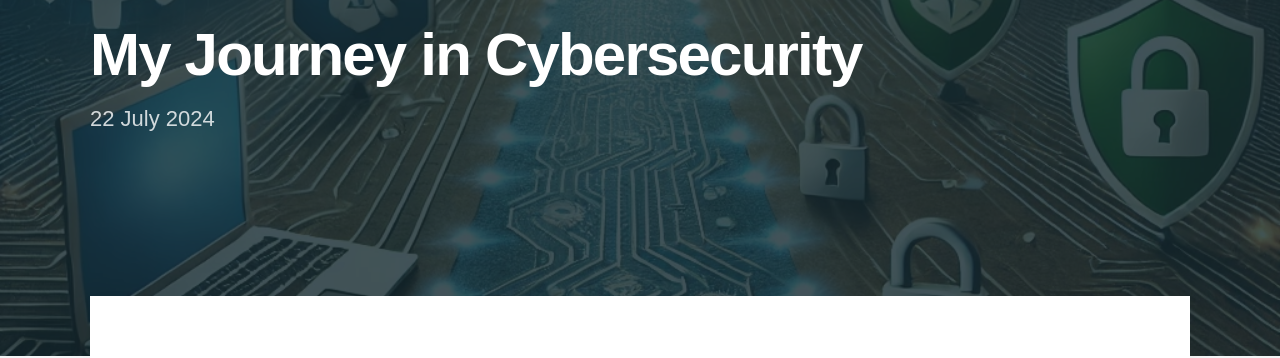
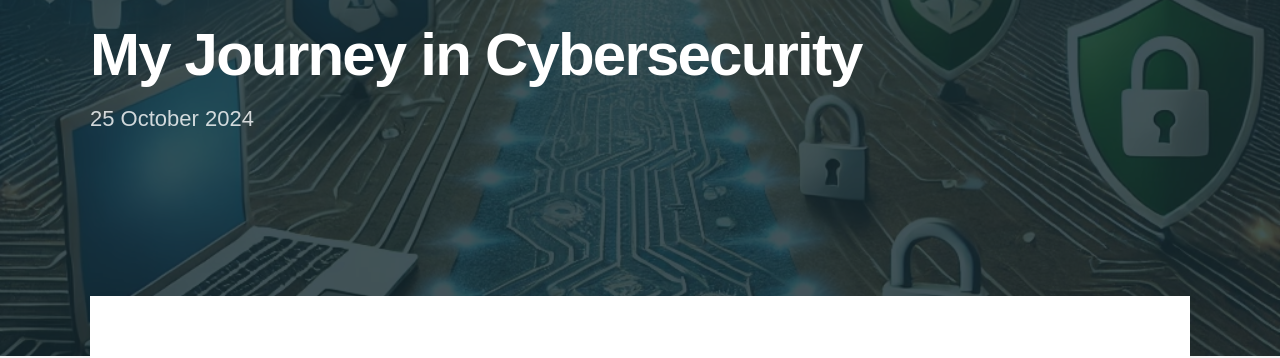
Before and after one commit to vkibaja/vkibaja.github.io, a Jekyll site: the page built from _posts/2024-07-22-first-post.md, in a window 1280 px wide and 900 px high. Shown: the part 236-594 px from the top of the window. Built offline with Jekyll 4.4.1, drawn with Linux system fonts in a browser that asks for light colours; nearby versions of some CDN libraries; some web fonts are replaced.

Commit message:
Update 2024-10-25-first-post.md

```diff
--- a/_posts/2024-07-22-first-post.md
+++ b/_posts/2024-07-22-first-post.md
@@ -1,7 +1,7 @@
 ---
 title: 'My Journey in Cybersecurity'
 subtitle: 'From Curious Beginner to Cybersecurity Specialist.'
-date: 2024-07-22 00:00:00
+date: 2024-10-25 00:00:00
 description: Highlighting hands-on experiences, key projects, and the personal philosophy that drives my approach to securing digital environments. Join me as I share the skills, insights, and values that fuel my commitment to making an impact in the field of cybersecurity.
 featured_image: '/images/demo/My-Journey-to-Cybersecurity.jpg'
 ---
```
